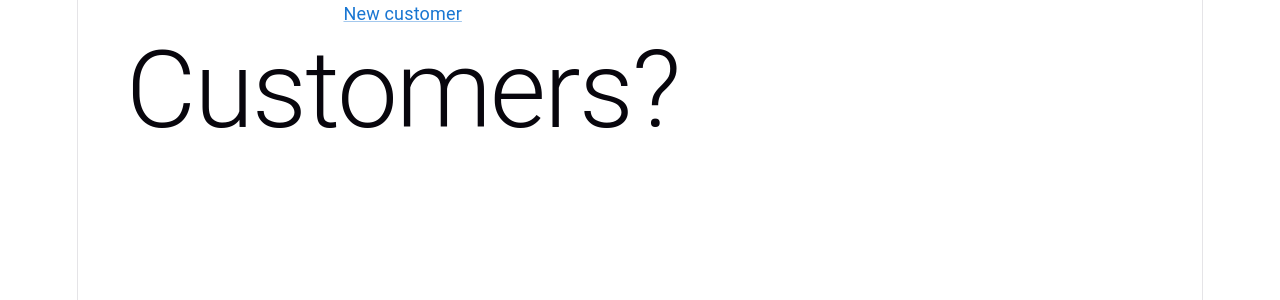
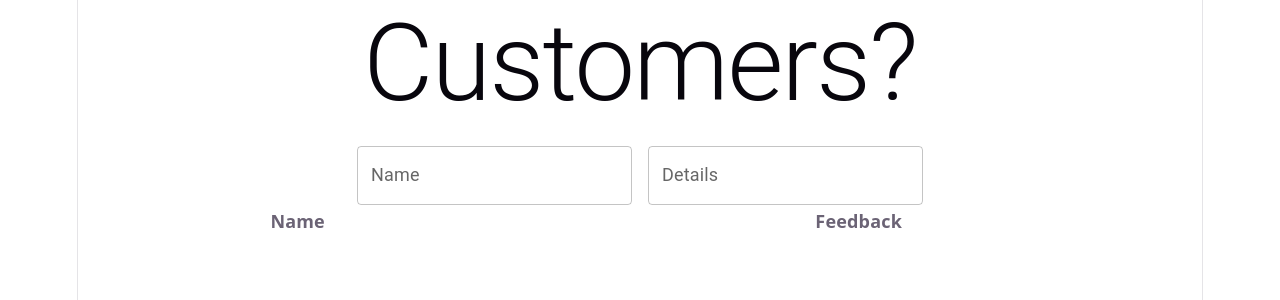
Before and after one commit to lolakittylee/personaltrainers, a React (Vite) app in the folder trainers/trainers/: page / in a window 1280 px wide. Shown: the top 300 px of the page. Built offline with nearby package versions, Linux system fonts and the light colour scheme.

Commit message:
A little bit forward towards goals of phase one

```diff
--- a/trainers/trainers/src/App.tsx
+++ b/trainers/trainers/src/App.tsx
@@ -11,7 +11,7 @@ function App() {
 
   return (
     <>
-      <Container>
+      {/* <Container>
         <Toolbar>
           <Typography>
 
@@ -21,7 +21,8 @@ function App() {
             <CustomersListed />
           </Typography>
         </Toolbar>
-      </Container>
+      </Container> */}
+      <CustomersListed/>
     </>
   )
 }
--- a/trainers/trainers/src/components/customers.tsx
+++ b/trainers/trainers/src/components/customers.tsx
@@ -1,11 +1,68 @@
-import { Typography } from "@mui/material";
+import { Stack, TextField, Typography } from "@mui/material";
+import type { Customer } from "../types";
+import { useState } from "react";
+
+
 
 function CustomersListed() {
+    const [customer, setNewCustomer] = useState<Customer>({
+        id: "",
+        name: "",
+        details: ""
+    });
 
-    return(
+    const [customers, setCustomers] = useState<Customer[]>([]);
+
+
+    return (
         <>
-        <Typography variant="h1">Customers?</Typography>
+            <div>
+                <Typography variant="h1">Customers?</Typography>
+                <Stack
+                    direction={"row"}
+                    spacing={2}
+                    sx={{
+                        justifyContent: 'center',
+                        alignItems: 'center',
+                        marginTop: '20px'
+                    }}>
 
+
+                    <TextField
+                        label="Name"
+                        value={customer.name}
+                        onChange={event =>
+                            setNewCustomer({ ...customer, name: event.target.value })
+                        }
+                    />
+                    <TextField
+                        label="Details"
+                        value={customer.details}
+                        onChange={event =>
+                            setNewCustomer({ ...customer, details: event.target.value })
+                        }
+                    />
+                </Stack>
+            </div>
+
+                        <table>
+                <thead>
+                    <tr>
+                        <th>Name</th>
+                        <th>Feedback</th>
+                    </tr>
+                </thead>
+
+                <tbody>
+                    {customers.map((feedbackRow: Customer, index)=>
+
+                    <tr key = {index}>
+                        <td>{feedbackRow.name}</td>
+                        <td>{feedbackRow.details}</td>
+                    </tr>
+                    )}
+                </tbody>
+            </table>
         </>
     )
 }
--- a/trainers/trainers/src/components/training.tsx
+++ b/trainers/trainers/src/components/training.tsx
@@ -1,7 +1,8 @@
 function TrainingsListed() {
 
     return (
-
+        <>
+        </>
     )
 }
 export default TrainingsListed;
```
